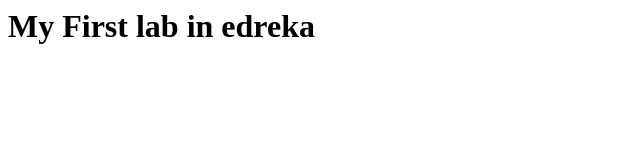
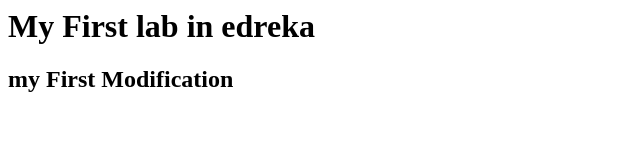
Before and after one commit to PhaniVikas/test, a plain HTML site: page index.html in a window 1280 px wide. Shown: the whole page, without its empty margins (0-640 px from the left). Drawn offline with Linux system fonts and the light colour scheme.

Commit message:
My first modification

```diff
--- a/index.html
+++ b/index.html
@@ -1 +1,2 @@
 <h1> My First lab in edreka <h1>
+<h2> my First Modification <h2>
```
